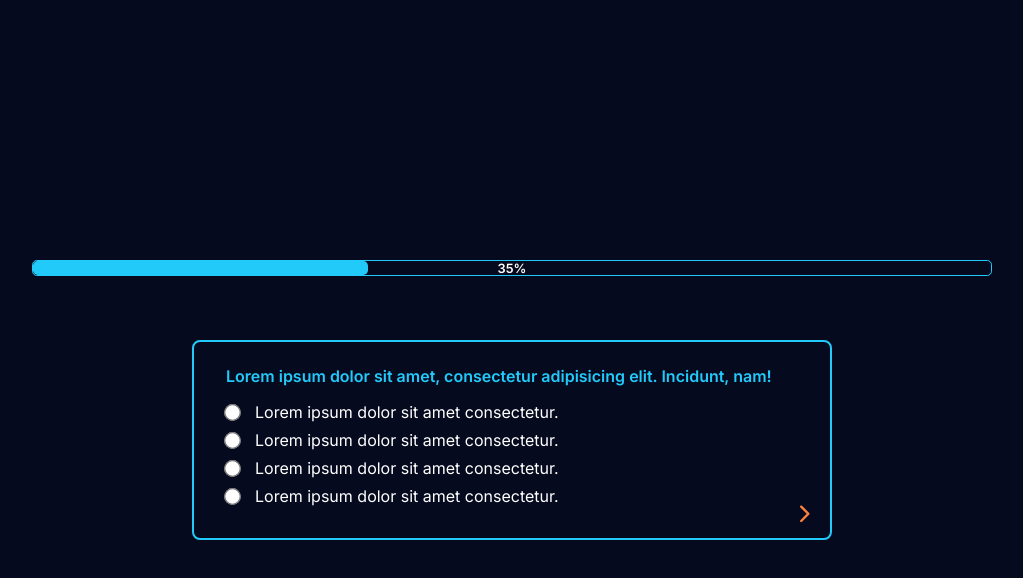
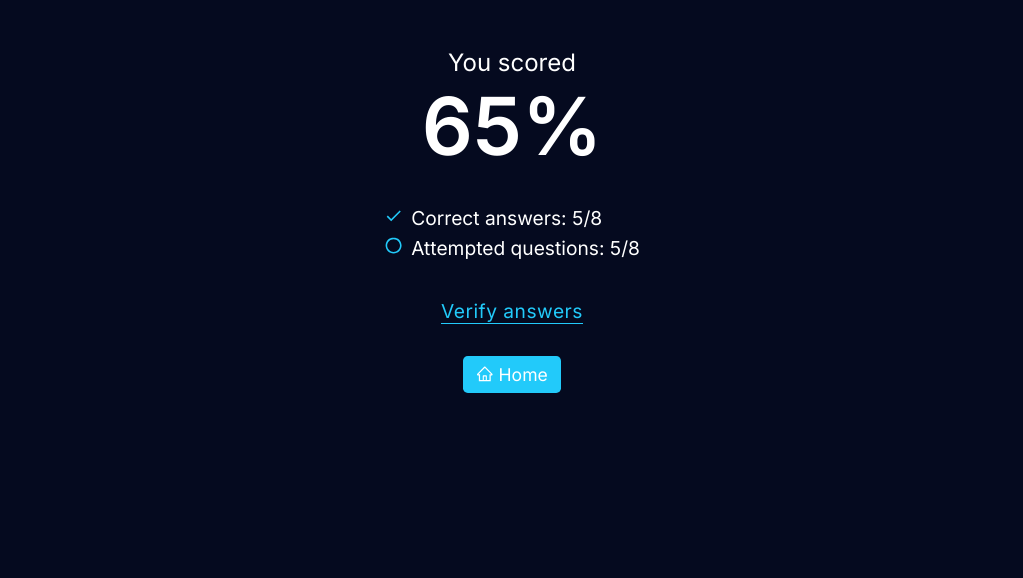
Before and after one commit to Gokul-Gopi/dev-quiz, a React (Vite) app: page /quiz/result in a window 1280 px wide. Shown: the top 578 px of the page, without its empty margins (128-1151 px from the left). Built offline with nearby package versions, Linux system fonts and the light colour scheme.

Commit message:
feat: ui for results-page

```diff
--- a/src/main.tsx
+++ b/src/main.tsx
@@ -7,6 +7,7 @@ import { ErrorPage } from "./pages/ErrorPage/ErrorPage";
 import { QuizSelection } from "./pages/QuizSelection/QuizSelection";
 import { ModalProvider } from "./context/ModalProvider";
 import { QuestionPage } from "./pages/QuestionPage/QuestionPage";
+import { ResultPage } from "./pages/ResultPage/ResultPage";
 
 const router = createBrowserRouter([
   {
@@ -22,6 +23,10 @@ const router = createBrowserRouter([
     path: "quiz/:quizId",
     element: <QuestionPage />,
   },
+  {
+    path: "quiz/result",
+    element: <ResultPage />,
+  },
 ]);
 
 ReactDOM.createRoot(document.getElementById("root") as HTMLElement).render(
--- /dev/null
+++ b/src/pages/ResultPage/ResultPage.css
@@ -0,0 +1,58 @@
+.result-page {
+  display: flex;
+  flex-direction: column;
+  align-items: center;
+  min-height: 100vh;
+  padding: 3rem;
+}
+
+.score-detail {
+  text-align: center;
+}
+
+.score-detail p:nth-child(1) {
+  font-size: 1.5rem;
+}
+
+.score-detail p:nth-child(2) {
+  font-size: 5rem;
+  font-weight: bold;
+}
+
+.other-details {
+  margin: 2rem 0;
+}
+
+.other-details > div {
+  display: flex;
+  gap: 0.5rem;
+  font-size: 1.2rem;
+  margin-bottom: 0.4rem;
+}
+
+.other-details .icon {
+  color: var(--primary-color);
+  font-size: 1.2rem;
+}
+
+.verify-answers p {
+  font-size: 1.2rem;
+  color: var(--primary-color);
+  letter-spacing: 0.5px;
+  border-bottom: 1px solid var(--primary-color);
+}
+
+.verify-answers div {
+  display: flex;
+  flex-direction: column;
+  gap: 1rem;
+}
+
+.result-page .btn {
+  background: var(--primary-color);
+  font-size: 1.1rem;
+  color: white;
+  border-radius: 0.3rem;
+  padding: 0.5rem 0.8rem;
+  margin-top: 2rem;
+}
--- /dev/null
+++ b/src/pages/ResultPage/ResultPage.tsx
@@ -0,0 +1,35 @@
+import "./ResultPage.css";
+import { MdDone } from "react-icons/md";
+import { BsCircle } from "react-icons/bs";
+import { BiCircle } from "react-icons/bi";
+import { IconButton } from "../../components/IconButton/IconButton";
+import { AiOutlineHome } from "react-icons/ai";
+
+export const ResultPage = () => {
+  return (
+    <div className="result-page">
+      <div className="score-detail">
+        <p>You scored</p>
+        <p>65%</p>
+      </div>
+
+      <div className="other-details">
+        <div>
+          <MdDone className="icon" />
+          <span>Correct answers: {"5/8"}</span>
+        </div>
+        <div>
+          <BiCircle className="icon" />
+          <span>Attempted questions: {"5/8"}</span>
+        </div>
+      </div>
+
+      <div className="verify-answers">
+        <p>Verify answers</p>
+        <div></div>
+      </div>
+
+      <IconButton icon={<AiOutlineHome />} text="Home" className="btn" />
+    </div>
+  );
+};
```
